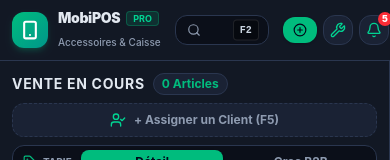
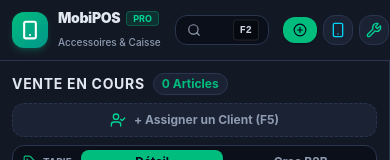
Before and after one commit to aminebarcelon28-bit/mobi-pos, a React (Vite) app: page / in a window 390 px wide. Shown: the top 160 px of the page. Built offline with nearby package versions, Linux system fonts and the light colour scheme.

Commit message:
fix(ui): wire smartphone icons to IMEI and compatibility modal triggers

```diff
--- a/src/components/Header.tsx
+++ b/src/components/Header.tsx
@@ -195,20 +195,27 @@ export const Header: React.FC = () => {
         {/* ══════════════════════════════════════════════════════════════ */}
         {/* 1. LEFT: SLEEK BRAND & GLOBAL SEARCH */}
         {/* ══════════════════════════════════════════════════════════════ */}
-        <div className="flex items-center gap-2.5 shrink-0">
-          <div className="w-9 h-9 rounded-xl bg-gradient-to-br from-emerald-500 to-teal-600 flex items-center justify-center text-white shadow-md shadow-emerald-500/20 shrink-0">
+        <button
+          type="button"
+          onClick={() => openModal('compatibility')}
+          className="flex items-center gap-2.5 shrink-0 hover:opacity-90 transition cursor-pointer text-left group"
+          title="Guide de Compatibilité Modèles Smartphones & Accessoires (Cliquez pour ouvrir)"
+        >
+          <div className="w-9 h-9 rounded-xl bg-gradient-to-br from-emerald-500 to-teal-600 flex items-center justify-center text-white shadow-md shadow-emerald-500/20 group-hover:scale-105 transition shrink-0">
             <Smartphone className="w-5 h-5 stroke-[2.5]" />
           </div>
           <div>
             <div className="flex items-center gap-1.5 leading-none">
-              <span className="font-black text-sm text-pos-text tracking-tight">MobiPOS</span>
+              <span className="font-black text-sm text-pos-text tracking-tight group-hover:text-emerald-400 transition">
+                MobiPOS
+              </span>
               <span className="text-[9px] uppercase font-bold bg-emerald-500/15 text-emerald-400 border border-emerald-500/30 px-1.5 py-0.5 rounded">
                 PRO
               </span>
             </div>
             <span className="text-[10px] text-pos-muted font-medium">Accessoires & Caisse</span>
           </div>
-        </div>
+        </button>
 
         {/* Global Search Bar */}
         <div className="flex-1 max-w-xs md:max-w-sm lg:max-w-md xl:max-w-lg relative mx-1">
@@ -244,6 +251,16 @@ export const Header: React.FC = () => {
           >
             <PlusCircle className="w-3.5 h-3.5" />
             <span className="hidden sm:inline">+ Produit</span>
+          </button>
+
+          {/* Smartphone IMEI & Warranty Inspector */}
+          <button
+            type="button"
+            onClick={() => openModal('imei_inspector')}
+            className="p-1.5 rounded-xl bg-pos-card hover:bg-pos-hover border border-pos-border text-cyan-400 hover:text-cyan-300 transition cursor-pointer"
+            title="Inspecteur Traçabilité IMEI & Modèles Téléphones (Cliquez pour ouvrir)"
+          >
+            <Smartphone className="w-4 h-4" />
           </button>
 
           {/* SAV Repair Work Orders */}
```
